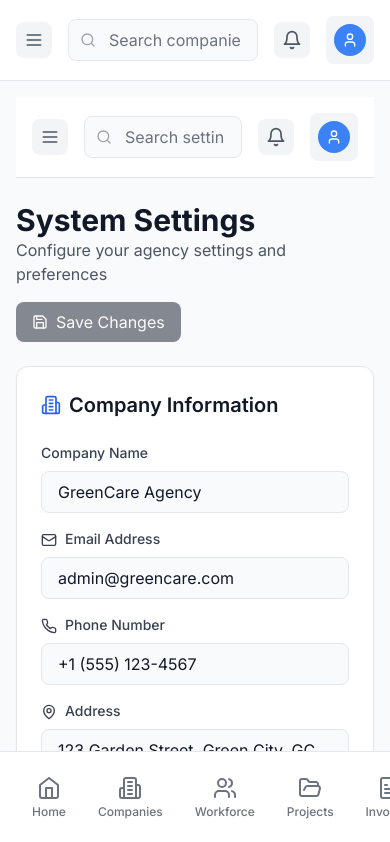
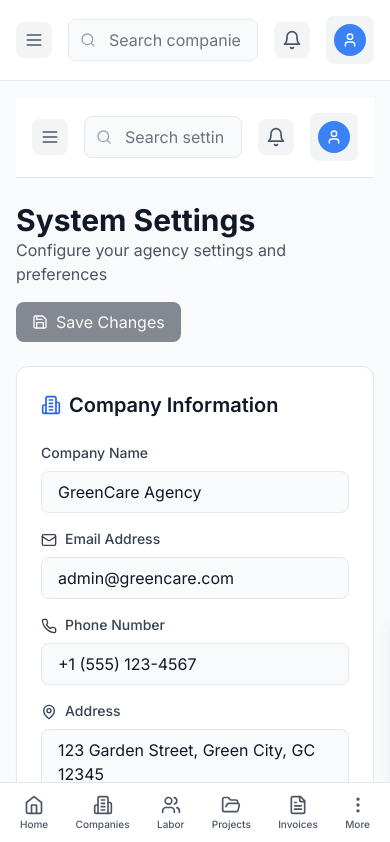
Before and after one commit to Sr2328/tgg-srdev-dash, a React (Vite) app: page /settings in a window 390 px wide. Shown: the top 842 px of the page. Built offline with nearby package versions, Linux system fonts and the light colour scheme; no server answers; the database is empty.

Commit message:
Updated-Mobile Navigation

```diff
--- a/src/components/ui/MobileNavigation.tsx
+++ b/src/components/ui/MobileNavigation.tsx
@@ -1,40 +1,110 @@
-import React from 'react';
+import React, { useState } from 'react';
 import { Link, useLocation } from 'react-router-dom';
-import { Home, Building2, Users, FolderOpen, FileText, BarChart3 } from 'lucide-react';
+import {
+  Home,
+  Building2,
+  Users,
+  FolderOpen,
+  FileText,
+  BarChart3,
+  Settings,
+  MoreVertical,
+  X
+} from 'lucide-react';
 
 const menuItems = [
   { path: '/', icon: Home, label: 'Home' },
   { path: '/companies', icon: Building2, label: 'Companies' },
-  { path: '/labor', icon: Users, label: 'Workforce' },
+  { path: '/labor', icon: Users, label: 'Labor' },
   { path: '/projects', icon: FolderOpen, label: 'Projects' },
-  { path: '/invoices', icon: FileText, label: 'Invoices' },
+  { path: '/invoices', icon: FileText, label: 'Invoices' }
+];
+
+const moreMenuItems = [
   { path: '/reports', icon: BarChart3, label: 'Reports' },
+  { path: '/settings', icon: Settings, label: 'Settings' }
 ];
 
 export default function MobileNavigation() {
   const location = useLocation();
+  const [showMoreMenu, setShowMoreMenu] = useState(false);
 
   return (
-   <div className="lg:hidden fixed bottom-0 left-0 right-0 bg-white dark:bg-gray-900 border-t border-gray-200 dark:border-gray-700 px-4 py-3 pb-safe z-50">
-  <div className="flex justify-around">
+    <>
+      {/* Overlay for more menu */}
+      {showMoreMenu && (
+        <div
+          className="lg:hidden fixed inset-0 bg-black/50 z-40"
+          onClick={() => setShowMoreMenu(false)}
+        />
+      )}
+
+      {/* More Menu */}
+      <div className={`lg:hidden fixed bottom-16 right-0 bg-white border-l border-t border-gray-200 rounded-tl-xl shadow-lg w-48 z-50 transform transition-transform duration-200 ${
+        showMoreMenu ? 'translate-x-0' : 'translate-x-full'
+      }`}>
+        <div className="p-4 border-b border-gray-200">
+          <div className="flex items-center justify-between">
+            <span className="font-medium">More Options</span>
+            <button
+              onClick={() => setShowMoreMenu(false)}
+              className="p-1 hover:bg-gray-100 rounded-full"
+            >
+              <X className="w-4 h-4" />
+            </button>
+          </div>
+        </div>
+        <div className="py-2">
+          {moreMenuItems.map((item) => {
+            const isActive = location.pathname === item.path;
+            return (
+              <Link
+                key={item.path}
+                to={item.path}
+                onClick={() => setShowMoreMenu(false)}
+                className={`flex items-center gap-3 px-4 py-3 transition-colors ${
+                  isActive
+                    ? 'text-blue-600 bg-blue-50'
+                    : 'text-gray-600 hover:bg-gray-50'
+                }`}
+              >
+                <item.icon className="w-5 h-5" />
+                <span className="font-medium">{item.label}</span>
+              </Link>
+            );
+          })}
+        </div>
+      </div>
+
+      {/* Main Navigation Bar */}
+      <div className="lg:hidden fixed bottom-0 left-0 right-0 bg-white border-t border-gray-200 px-2 py-2 z-50">
+        <div className="flex justify-between items-center max-w-md mx-auto">
           {menuItems.map((item) => {
             const isActive = location.pathname === item.path;
             return (
               <Link
                 key={item.path}
                 to={item.path}
-          className={`flex flex-col items-center gap-1 px-4 py-3 rounded-lg transition-all duration-200 ${
+                className={`flex flex-col items-center gap-0.5 py-1 px-3 rounded-lg transition-colors ${
                   isActive
-              ? 'text-blue-600'
-              : 'text-gray-500 hover:text-gray-900 dark:hover:text-gray-200'
+                    ? 'text-blue-600 bg-blue-50'
+                    : 'text-gray-600 hover:text-blue-600 hover:bg-gray-50'
                 }`}
               >
-          <item.icon className="w-6 h-6" />
-          <span className="text-xs font-medium whitespace-nowrap">{item.label}</span>
+                <item.icon className="w-5 h-5" />
+                <span className="text-[10px] font-medium">{item.label}</span>
               </Link>
             );
           })}
+          <button
+            onClick={() => setShowMoreMenu(true)}
+            className="flex flex-col items-center gap-0.5 py-1 px-3 rounded-lg text-gray-600 hover:text-blue-600 hover:bg-gray-50"
+          >
+            <MoreVertical className="w-5 h-5" />
+            <span className="text-[10px] font-medium">More</span>
+          </button>
         </div>
       </div>
+    </>
   );
 }
--- a/src/index.css
+++ b/src/index.css
@@ -13,3 +13,13 @@
 body {
   background-color: #f8fafc;
 }
+@media (max-width: 1024px) {
+  body {
+    padding-bottom: 4rem;
+  }
+}
+
+/* Prevent scroll when more menu is open */
+body.menu-open {
+  overflow: hidden;
+}
```
Lines whose indentation alone changed are shown as unchanged.
